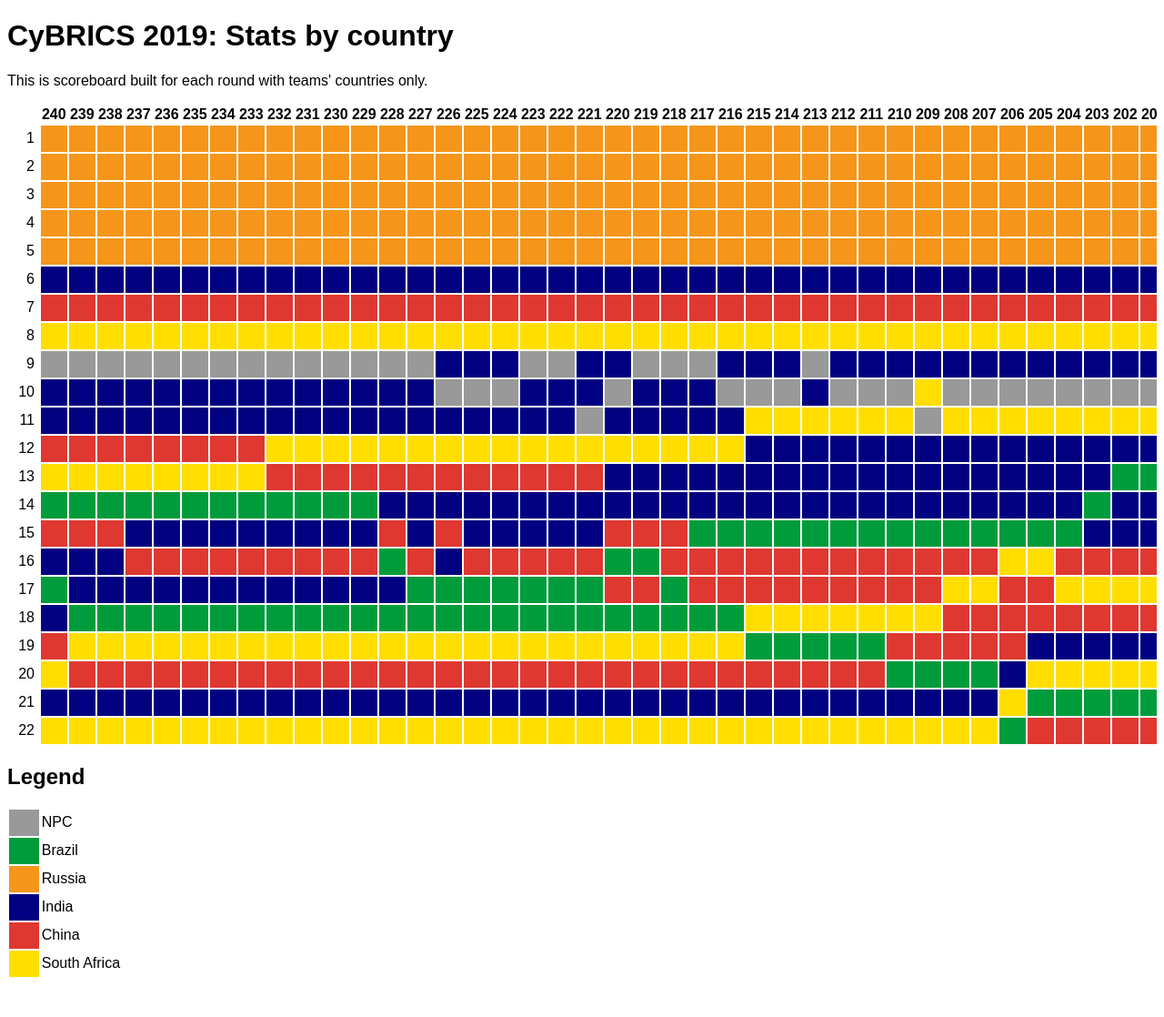
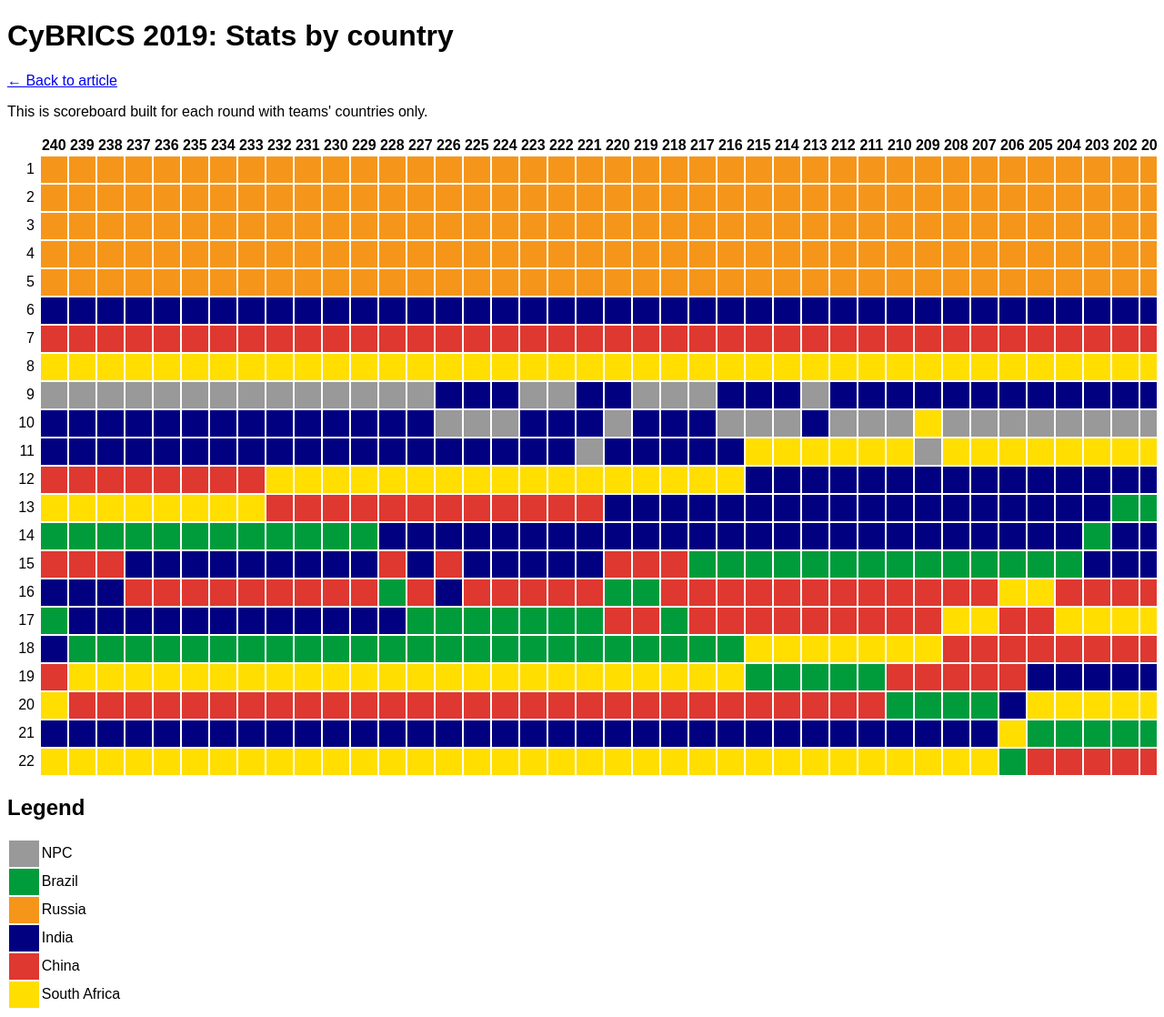
Before and after one commit to kappactf/kappactf.github.io, a Jekyll site: the page assets/specials/2019/cybrics/countries.html, which Jekyll copies as it is, in a window 1280 px wide. Shown: the whole page at 91% size. Built offline with Jekyll 4.4.1, drawn with Linux system fonts in a browser that asks for light colours; before the commit the page ends 1084 px from its top, so only the background shows below that.

Commit message:
add backward link to stats page

```diff
--- a/assets/specials/2019/cybrics/countries.html
+++ b/assets/specials/2019/cybrics/countries.html
@@ -3,12 +3,12 @@
     <head>
     <meta charset="utf-8" />
     <meta name="viewport" content="width=device-width,initial-scale=1" />
-    <meta http-equiv="refresh" content="30" />
     <title>CyBRICS Country Stats</title>
     <link rel="stylesheet" href="cybrics.css" />
     </head>
     <body>
     <h1>CyBRICS 2019: Stats by country</h1>
+    <p><a href="/2019-09-29-cybrics-bets/">&leftarrow; Back to article</a></p>
     <p>This is scoreboard built for each round with teams' countries only.</p>
     <div class="scrollable">
     <table>
```
